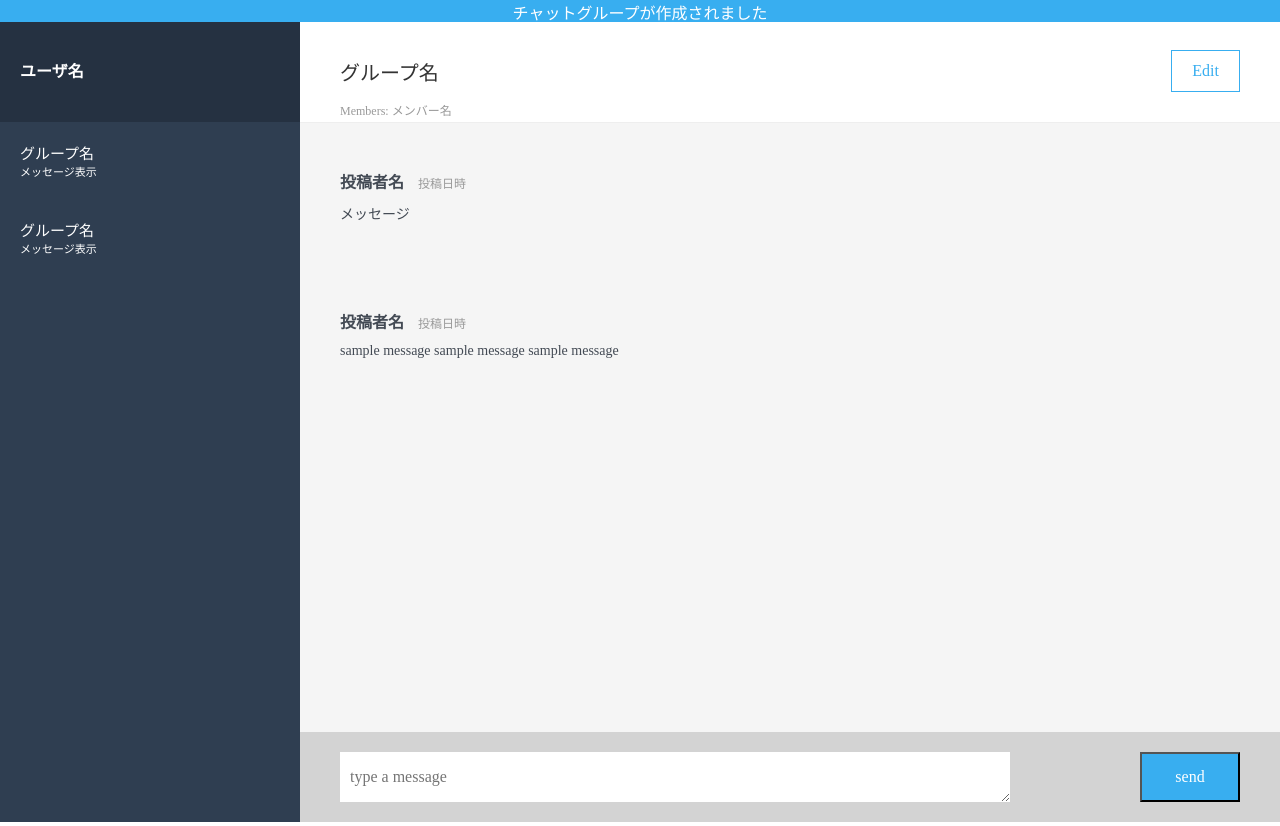
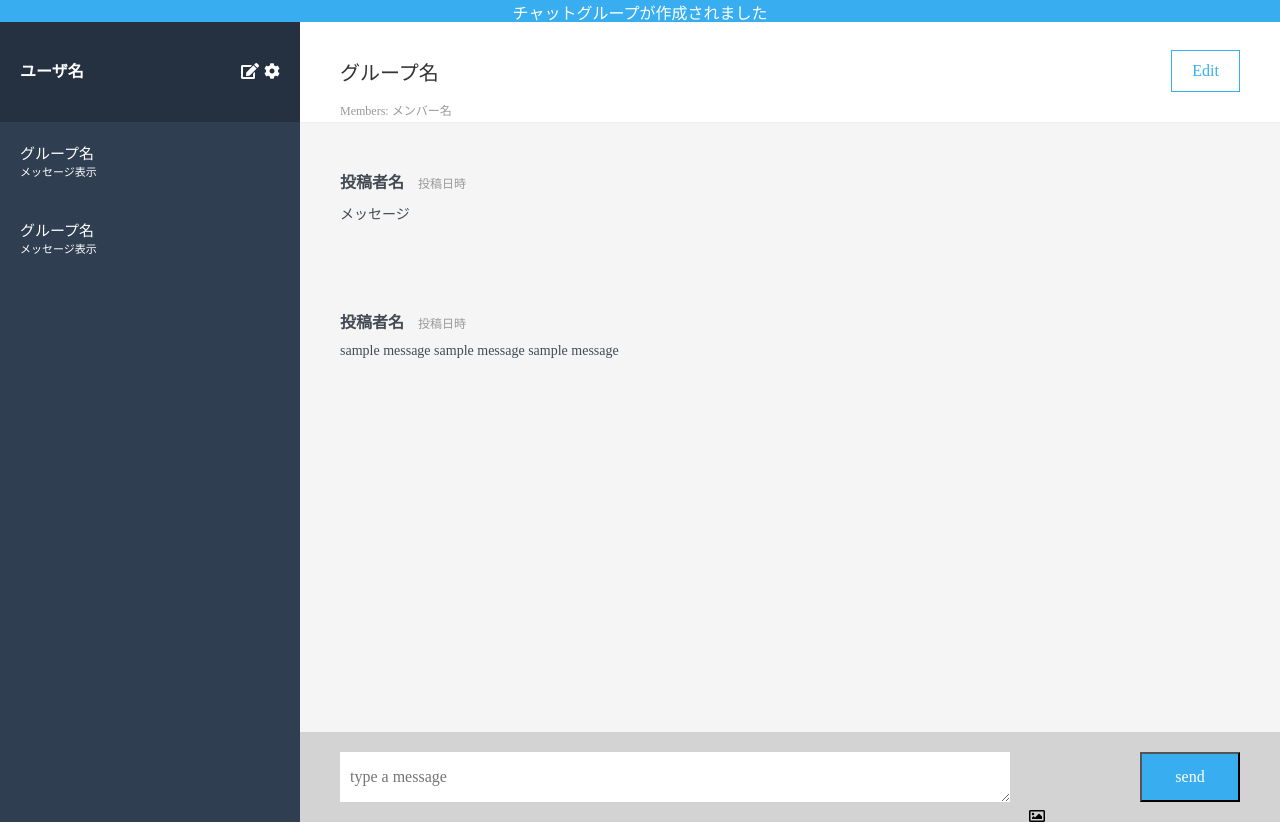
Before and after one commit to Yukie-Sako/chat-space, a Rails app: page / in a window 1280 px wide. Run offline with Rails 7, Linux system fonts and the light colour scheme; style sheets or scripts are compiled from the project's sources; some libraries are stand-ins or nearby versions.

Commit message:
add: application-html
font-awesome使用のためのリンクを設定

```diff
--- a/app/views/layouts/application.html.haml
+++ b/app/views/layouts/application.html.haml
@@ -6,5 +6,6 @@
     = csrf_meta_tags
     = stylesheet_link_tag    'application', media: 'all', 'data-turbolinks-track': 'reload'
     = javascript_include_tag 'application', 'data-turbolinks-track': 'reload'
+    <link href="https://use.fontawesome.com/releases/v5.0.6/css/all.css" rel="stylesheet">
   %body
     = yield
```
